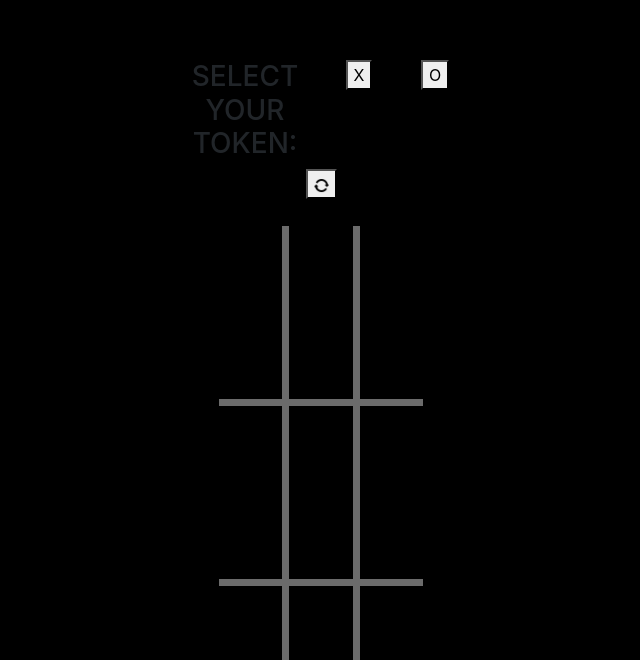
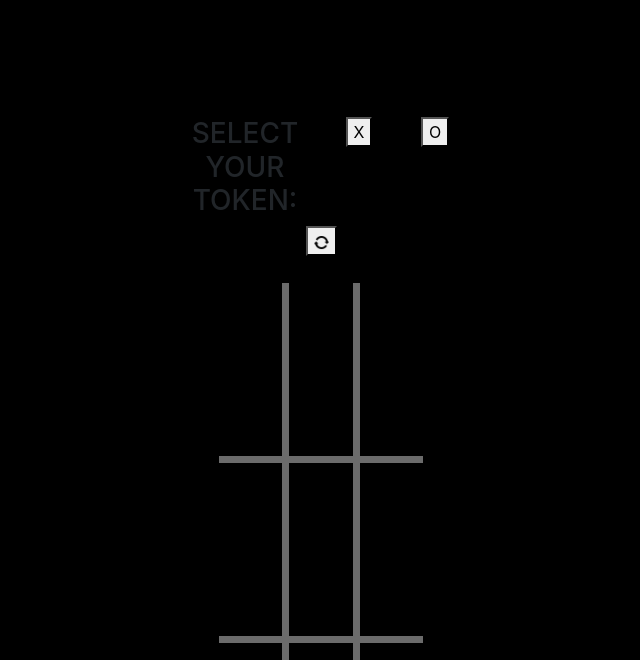
Before and after one commit to huasmc/test, a React (Create React App) app: page / in a window 1280 px wide. Shown: the part 140-800 px from the top of the page, without its empty margins (319-959 px from the left). Built offline with nearby package versions, Linux system fonts and the light colour scheme.

Commit message:
style: thinking gif

```diff
--- a/src/App.css
+++ b/src/App.css
@@ -1,6 +1,6 @@
-.App {
+.content {
   text-align: center;
-  margin-top: 25vh;
+  margin-top: 18vh;
 }
 
 .token-selector {
@@ -10,3 +10,9 @@
 .icon {
   width: 15px;
 }
+
+.giphy {
+  width: 67px;
+  height: 67px;
+  margin: 20px;
+}
--- a/src/App.tsx
+++ b/src/App.tsx
@@ -5,10 +5,16 @@ import { useState } from "react";
 
 function App() {
   const [playerToken, setPlayerToken] = useState<string>("");
+  const [thinking, setThinking] = useState<boolean>(false);
 
   const resetToken = () => setPlayerToken("");
   return (
     <div className="App">
+      <iframe
+        src={thinking ? "https://giphy.com/embed/ofyx9DjUuFGPC" : ""}
+        className="giphy"
+      />
+      <div className="content">
         <Row className="token-selector">
           <Col xs={6}>
             <h3>
@@ -35,11 +41,17 @@ function App() {
           </Col>
           <Col>
             <button>
-            <img alt="" src="reset.png" className="icon" onClick={resetToken} />
+              <img
+                alt=""
+                src="reset.png"
+                className="icon"
+                onClick={resetToken}
+              />
             </button>
           </Col>
         </Row>
-      <Board playerToken={playerToken} />
+        <Board playerToken={playerToken} setThinking={setThinking} />
+      </div>
     </div>
   );
 }
--- a/src/components/board.tsx
+++ b/src/components/board.tsx
@@ -1,4 +1,4 @@
-import { useEffect, useState } from "react";
+import { Dispatch, SetStateAction, useEffect, useState } from "react";
 import { Row, Col } from "react-bootstrap";
 import flattenBoard from "../utils/flattenBoard";
 import unflattenBoard from "../utils/unflattenBoard";
@@ -14,9 +14,10 @@ const boardCells = [
 
 type boardProps = {
   playerToken: string;
+  setThinking: Dispatch<SetStateAction<boolean>>;
 };
 
-function Board({ playerToken }: boardProps) {
+function Board({ playerToken, setThinking }: boardProps) {
   const [cells, setCells] = useState<(number | string)[][]>(boardCells);
   const [botToken, setBotToken] = useState<string>("");
   const botSpot = useSelector((state: any) => state.board.spot);
@@ -28,6 +29,8 @@ function Board({ playerToken }: boardProps) {
     else if (playerToken === "") reset();
     else setBotToken("X");
   }, [playerToken]);
+
+  useEffect(() => setThinking(!isBotReady), [isBotReady]);
 
   const selectCell = async (
     cell: number | string,
```
Lines whose indentation alone changed are shown as unchanged.
